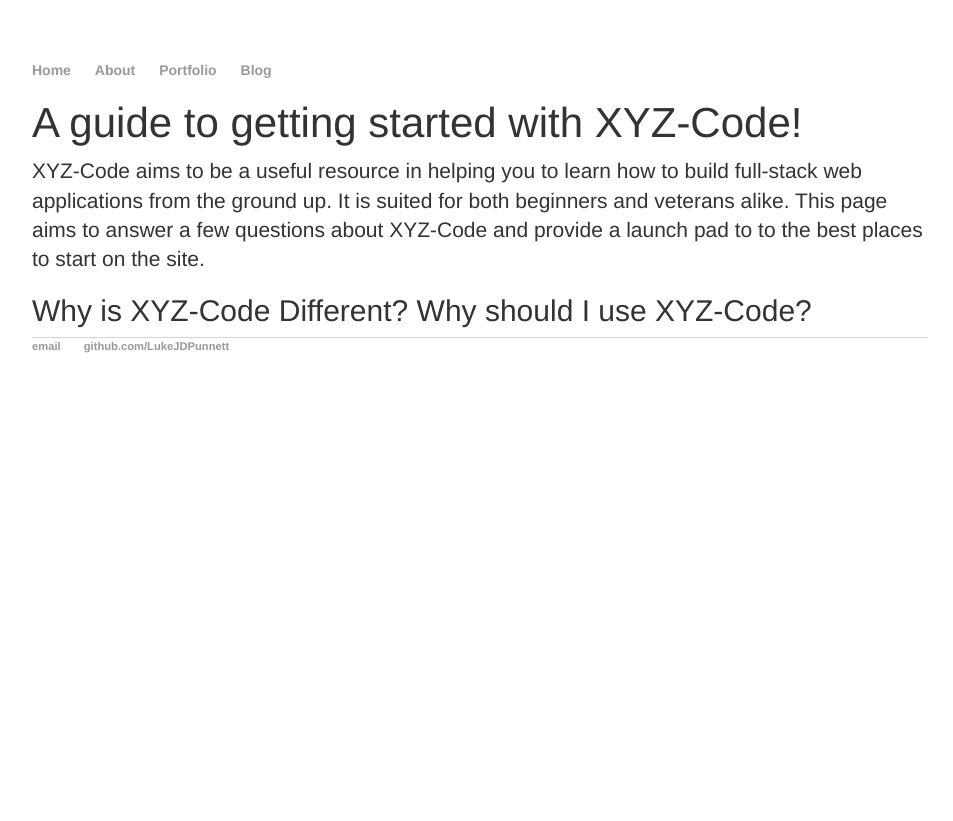
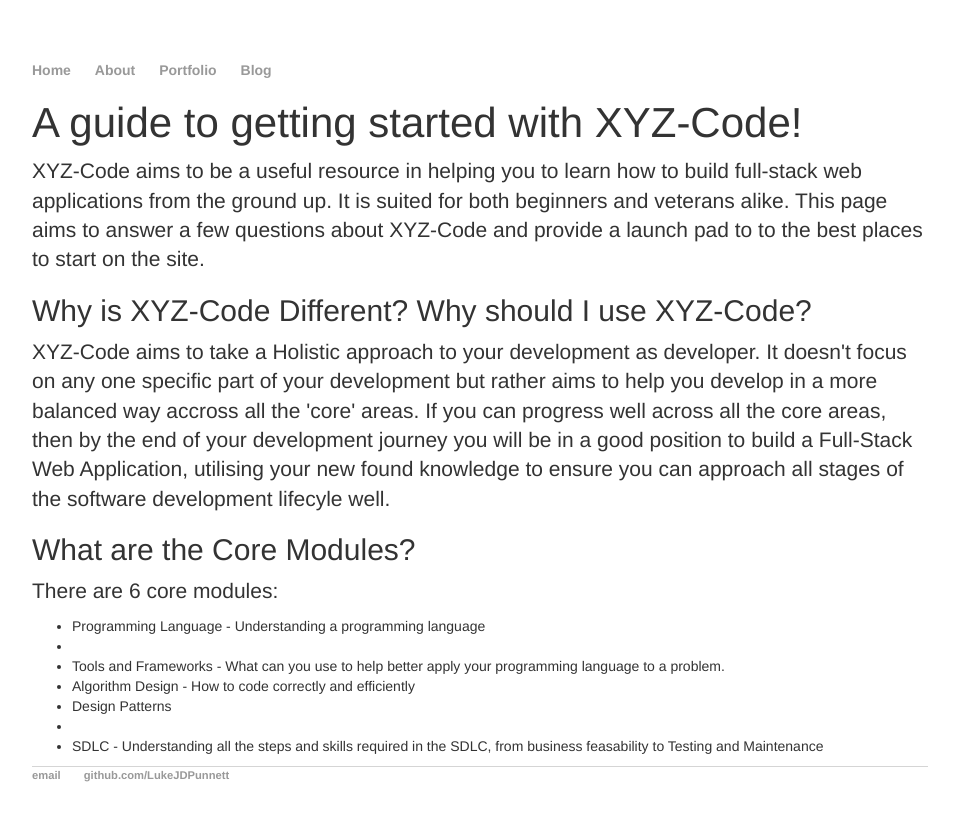
Before and after one commit to LukeJDPunnett/LukeJDPunnett.github.io2, a Jekyll site: the page built from about.html, in a window 1280 px wide. Shown: the top 821 px of the page, without its empty margins (160-1113 px from the left). Built offline with Jekyll 4.4.1, drawn with Linux system fonts in a browser that asks for light colours.

Commit message:
Update about.html

```diff
--- a/about.html
+++ b/about.html
@@ -10,6 +10,19 @@ title: Luke Punnett
 	</p>
 
 	<h2>Why is XYZ-Code Different? Why should I use XYZ-Code?</h2>
-	<p></p>
+	<p>XYZ-Code aims to take a Holistic approach to your development as developer. It doesn't focus on any one specific part of
+	your development but rather aims to help you develop in a more balanced way accross all the 'core' areas. If you can progress
+	well across all the core areas, then by the end of your development journey you will be in a good position to build a Full-Stack
+	Web Application, utilising your new found knowledge to ensure you can approach all stages of the software development lifecyle well.</p>
+
+	<h2>What are the Core Modules?</h2>
+	<p> There are 6 core modules: </p>
+	<ul>
+		<li>Programming Language - Understanding a programming language<li>
+		<li>Tools and Frameworks - What can you use to help better apply your programming language to a problem.</li>
+		<li>Algorithm Design - How to code correctly and efficiently</li>
+		<li>Design Patterns<li>
+		<li>SDLC - Understanding all the steps and skills required in the SDLC, from business feasability to Testing and Maintenance</li>
+	</ul>
 
 </div><!-- /.blurb -->
```
